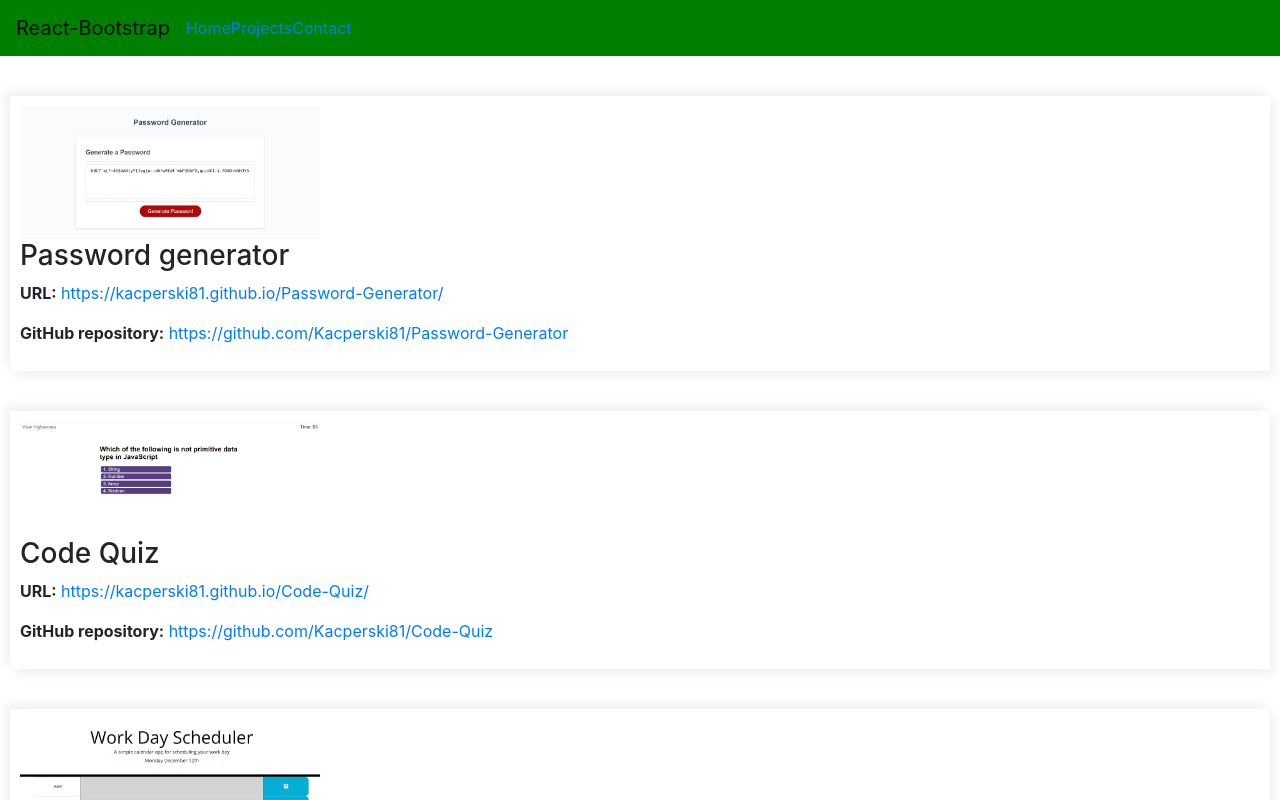
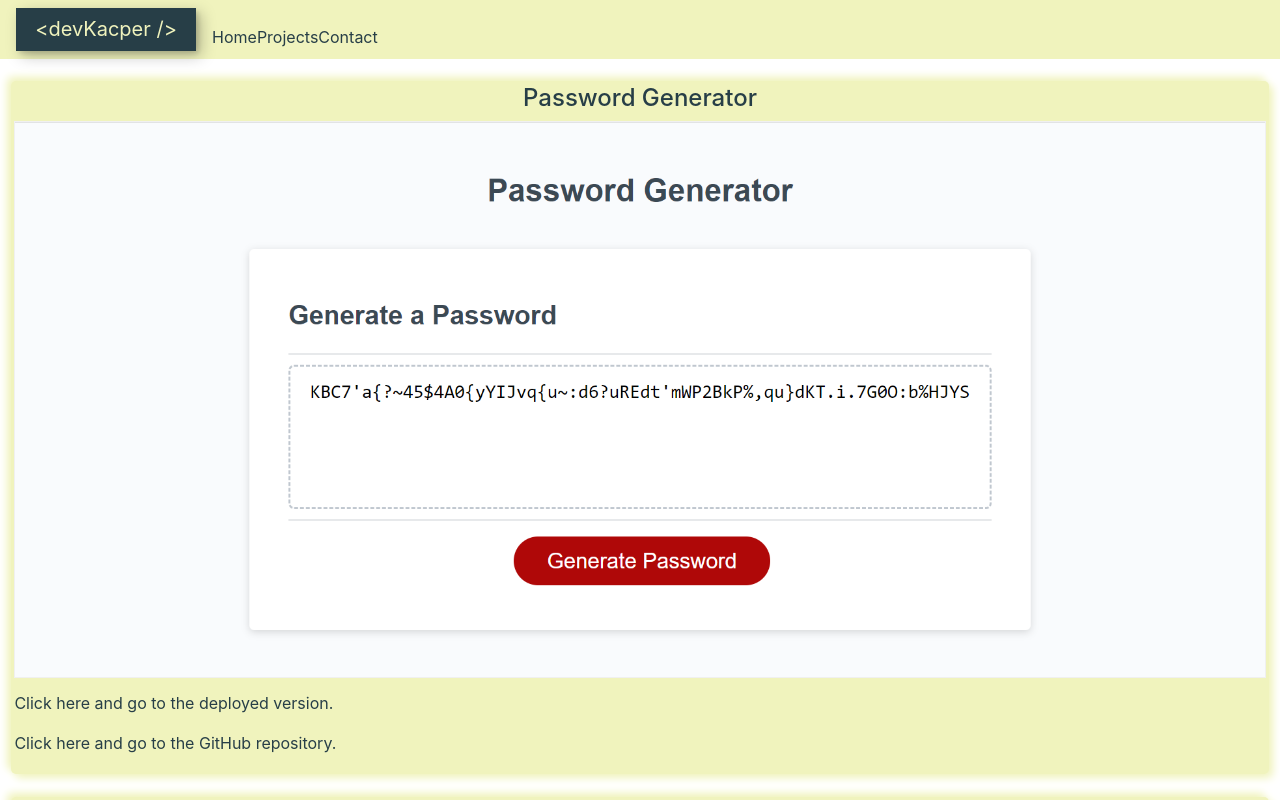
Before and after one commit to Kacperski81/react-portfolio, a React (Create React App) app: page /projects/1 in a window 1280 px wide. Shown: the top 800 px of the page. Built offline with nearby package versions, Linux system fonts and the light colour scheme.

Commit message:
first version

```diff
--- a/public/index.html
+++ b/public/index.html
@@ -9,7 +9,6 @@
       name="description"
       content="Web site created using create-react-app"
     />
-    <link rel="apple-touch-icon" href="%PUBLIC_URL%/logo192.png" />
     <!--
       manifest.json provides metadata used when your web app is installed on a
       user's mobile device or desktop. See https://developers.google.com/web/fundamentals/web-app-manifest/
--- a/src/app.css
+++ b/src/app.css
@@ -1,5 +1,63 @@
+* {
+    margin: 0;
+    padding: 0;
+    box-sizing: border-box;
+}
+
+body {
+    max-width: 1280px;
+    font-size: 1rem;
+    background: "#ffffff";
+}
+
+:root {
+    --clr-background: #fff;
+    --clr-light: #f0f3bd;
+    /* --clr-light: #d8c99b;   */
+    --clr-dark: #273e47;
+    --clr-accent: #02c39a;
+    --clr-font: #000;
+
+    --bs: 0.25em 0.25em 0.75em rgba(0,0,0,.25),
+    0.125em 0.125em 0.25em rgba(0,0,0,.15);
+}
 
 img {
-    max-width: 300px;
+    max-width: 100%;
     object-fit: cover;
 }
+
+header {
+    background-color: var(--clr-light);
+}
+
+.brand {
+    background-color: var(--clr-dark);
+    color: var(--clr-light) !important;
+    padding: .4rem 1.2rem;
+    box-shadow: var(--bs);
+    text-decoration: none;
+}
+
+a {
+    color: var(--clr-dark);
+    cursor: pointer;
+}
+
+.brand a {
+    color: var(--clr-lignt) !important;
+    text-decoration: none;
+}
+
+.projectCard {
+    background-color: var(--clr-light);
+    color: var(--clr-dark);
+}
+
+footer p {
+    margin-bottom: 0;
+    background-color: var(--clr-light);
+    color: var(--clr-dark);
+    text-align: center;
+    padding: .8rem;
+  }
--- a/src/components/Footer.js
+++ b/src/components/Footer.js
@@ -1,6 +1,8 @@
 function Footer() {
     return (
-        <h1>This is Footer Component</h1>
+        <footer>
+            <p>&copy;Marcin Kacperski</p>
+        </footer>
     )
 }
 
--- a/src/components/Header.js
+++ b/src/components/Header.js
@@ -2,20 +2,19 @@ import Navbar from "react-bootstrap/Navbar";
 import Nav from "react-bootstrap/Nav";
 import { Link } from "react-router-dom";
 
-const sytles = {
-    background: {
-        backgroundColor: 'green'
+const styles = {
+    toggle: {
+        marginTop: "1rem",
     }
-
 }
 
 function Header() {
     return (
-        <>
-            <Navbar collapseOnSelect sticky="top" expand="md" style={sytles.background}>
-                <Navbar.Brand href="#home">React-Bootstrap</Navbar.Brand>
+        <header>
+            <Navbar collapseOnSelect sticky="top" expand="md">
+                <Navbar.Brand className="brand"><Link to="/">&lt;devKacper /&gt;</Link></Navbar.Brand>
                 <Navbar.Toggle aria-controls="responsive-navbar-nav" />
-                <Navbar.Collapse id="responsive-navbar-nav">
+                <Navbar.Collapse style={styles.toggle} id="responsive-navbar-nav">
                     <Nav variant="pills">
                         <Nav.Item>
                             <Link to="/">Home</Link>
@@ -29,7 +28,7 @@ function Header() {
                     </Nav>
                 </Navbar.Collapse>
             </Navbar>
-        </>
+        </header>
     )
 }
 
--- a/src/components/Project.js
+++ b/src/components/Project.js
@@ -1,29 +1,47 @@
-import { findLastIndex } from "lodash";
 
 const styles = {
     container: {
         display: "flex",
         flexDirection: "column",
-        // border: "1px solid black",
-        padding: "10px",
-        margin: "40px 10px",
-        // borderRadius: "50px",
-        background: "#ffffff",
-        boxShadow: "5px 5px 10px #f0f0f0, -5px -5px 10px #f0f0f0",
+        padding: "0.2rem",
+        margin: "1.4rem .7rem",
+        borderRadius: "5px",
+        // background: "#ffffff",
+        boxShadow: "0.25rem 0.25rem 0.50rem #f0f3bd, -0.25rem -0.25rem 0.50rem #f0f3bd",
+        // border: "1px solid"
+    },
+    containerItemTitle: {
+        flex: "1",
+        fontSize: "1.5rem",
+        textAlign: "center",
+    },
+    containerItemImage: {
+        flex: "1",
+        border: "1px solid #f0f0f0",
+        marginBottom: ".8rem",
+        // boxShadow: "1px 1px 1px #f0f0f0, -1px -1px 1px #f0f0f0",
     },
     containerItem: {
         flex: "1",
+        fontSize: "1rem",
+        padding: ".1rem .5rem",
+        marginBottom: ".1rem",
+        // border: "1px solid",
+        textAlign: "center"
+    },
+    link: {
+        textDecoration: "none",
     }
 }
 
 function Project(props) {
 
     return (
-        <div style={styles.container}>
-            <img style={styles.containerItem} src={props.projectData.image} />
-            <h3 style={styles.containerItem}>{props.projectData.title}</h3>
-            <p style={styles.containerItem}><strong>URL:</strong> <a href={props.projectData.linkToDeployed} target="_blank">{props.projectData.linkToDeployed}</a></p>
-            <p style={styles.containerItem}><strong>GitHub repository:</strong> <a href={props.projectData.linkToGitHub} target="_blank">{props.projectData.linkToGitHub}</a></p>
+        <div style={styles.container} className="projectCard">
+            <h3 style={styles.containerItemTitle}>{props.projectData.title}</h3>
+            <img style={styles.containerItemImage} src={props.projectData.image} />
+            <p><a style={styles.link} href={props.projectData.linkToDeployed} target="_blank">Click here</a> and go to the deployed version.</p>
+            <p><a style={styles.link} href={props.projectData.linkToGitHub} target="_blank">Click here</a> and go to the GitHub repository.</p>
         </div>
     )
 }
--- a/src/data/data.json
+++ b/src/data/data.json
@@ -1,7 +1,7 @@
 [
     {
         "id": "password-generator",
-        "title": "Password generator",
+        "title": "Password Generator",
         "linkToDeployed": "https://kacperski81.github.io/Password-Generator/",
         "linkToGitHub": "https://github.com/Kacperski81/Password-Generator",
         "image": "../images/passwordGenerator.png"
```
